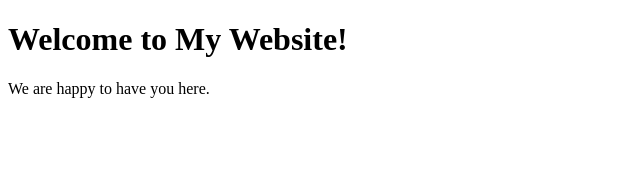
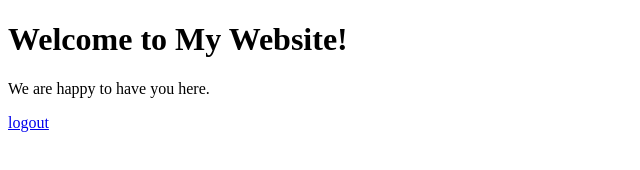
Before and after one commit to Harini1015/mini-project-2-sem2-, a plain HTML site: page welcome.html in a window 1280 px wide. Shown: the full height of the page, 0-640 px from the left. Drawn offline with Linux system fonts and the light colour scheme.

Commit message:
Add logout link to welcome page

```diff
--- a/welcome.html
+++ b/welcome.html
@@ -6,5 +6,6 @@
 <body>
     <h1>Welcome to My Website!</h1>
     <p>We are happy to have you here.</p>
+<a href = "thankyou.html">logout</a>
 </body>
 </html>
```
